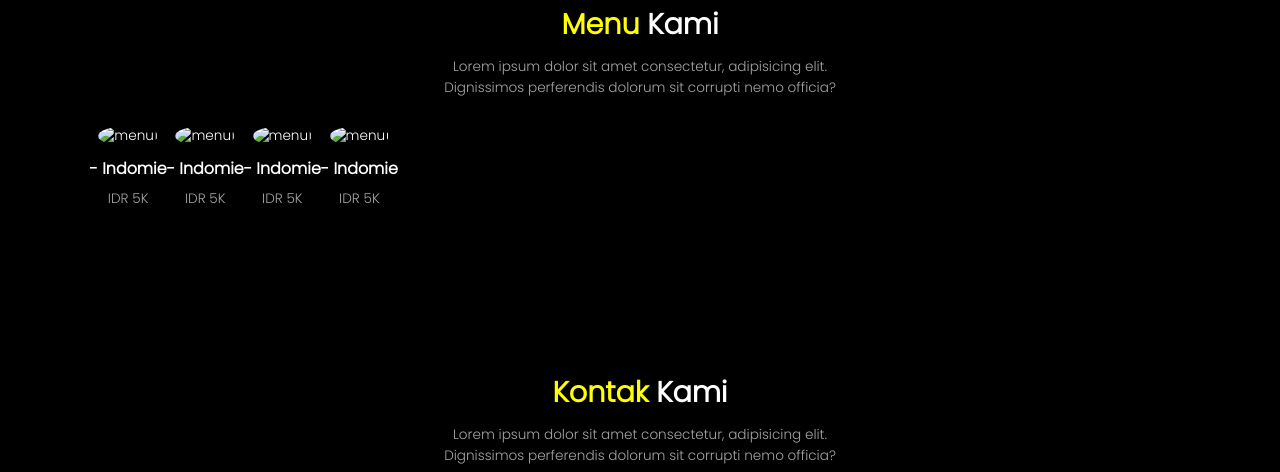
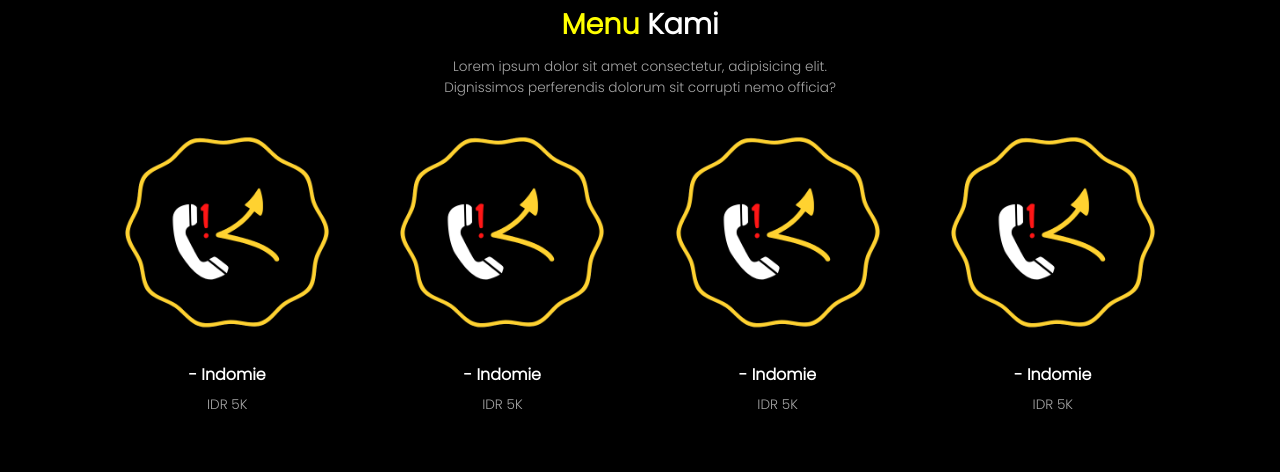
Before and after one commit to paskal26/wanmieskal, a plain HTML site: page index.html in a window 1280 px wide. Shown: the part 1560-2032 px from the top of the page. Drawn offline with nearby package versions, Linux system fonts and the light colour scheme; files that its build step writes are made by us from their sources.

Commit message:
Update index.html

```diff
--- a/index.html
+++ b/index.html
@@ -15,7 +15,7 @@
     <script src="https://unpkg.com/feather-icons"></script>
 
     <!-- Style -->
-    <link rel="stylesheet" href="css/index.css" />
+    <link rel="stylesheet" href="index.css" />
   </head>
 
   <body>
@@ -66,22 +66,22 @@
       <p>Lorem ipsum dolor sit amet consectetur, adipisicing elit. Dignissimos perferendis dolorum sit corrupti nemo officia?</p>
       <div class="row">
         <div class="menu-card">
-          <img src="img/logo.png" alt="menu1" class="menu-card-img">
+          <img src="logo.png" alt="menu1" class="menu-card-img">
           <h3 class="menu-card-title">- Indomie</h3>
           <p class="menu-card-price">IDR 5K</p>
         </div>
         <div class="menu-card">
-          <img src="img/logo.png" alt="menu1" class="menu-card-img">
+          <img src="logo.png" alt="menu1" class="menu-card-img">
           <h3 class="menu-card-title">- Indomie</h3>
           <p class="menu-card-price">IDR 5K</p>
         </div>
         <div class="menu-card">
-          <img src="img/logo.png" alt="menu1" class="menu-card-img">
+          <img src="logo.png" alt="menu1" class="menu-card-img">
           <h3 class="menu-card-title">- Indomie</h3>
           <p class="menu-card-price">IDR 5K</p>
         </div>
         <div class="menu-card">
-          <img src="img/logo.png" alt="menu1" class="menu-card-img">
+          <img src="logo.png" alt="menu1" class="menu-card-img">
           <h3 class="menu-card-title">- Indomie</h3>
           <p class="menu-card-price">IDR 5K</p>
         </div>
@@ -118,5 +118,5 @@
     feather.replace();
   </script>
   <!-- JavaScript -->
-  <script src="js/index.js"></script>
+  <script src="index.js"></script>
 </html>
```
